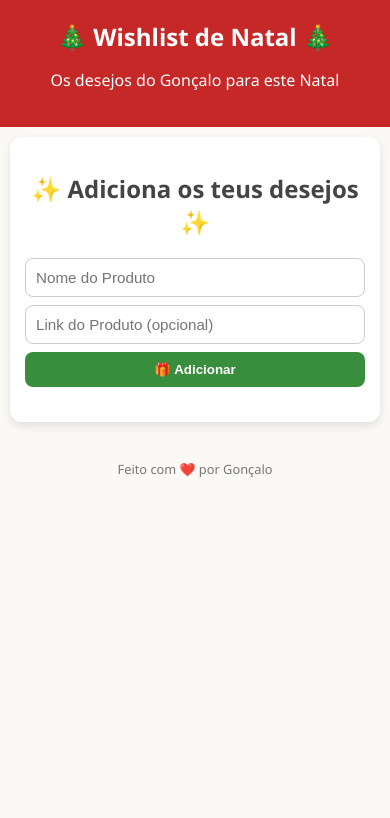
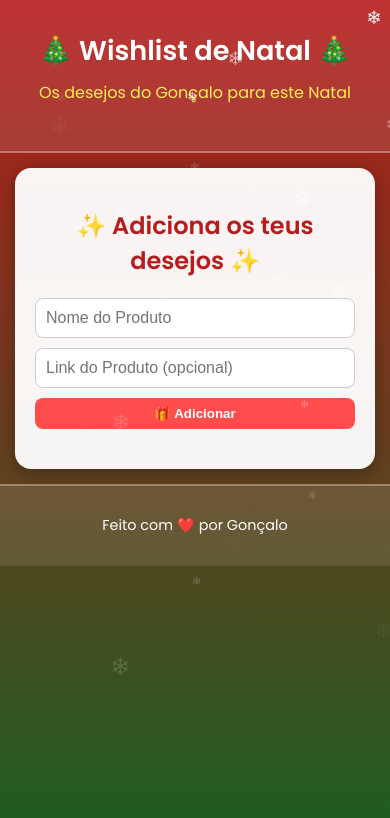
Before and after one commit to nataliog01/natal-whislist, a plain HTML site: page www/index.html in a window 390 px wide. Drawn offline with Linux system fonts and the light colour scheme.

Commit message:
Versao_2(c/animacao_neve)

```diff
--- a/www/index.html
+++ b/www/index.html
@@ -7,25 +7,26 @@
     <link rel="stylesheet" href="styles/style.css">
     <link href="https://fonts.googleapis.com/css2?family=Poppins:wght@400;600&display=swap" rel="stylesheet">
 </head>
-</head>
+
 
 <body>
+    <div id="snow-container"></div>
     <header>
         <h1> 🎄 Wishlist de Natal 🎄 </h1>
         <p>Os desejos do Gonçalo para este Natal</p>
     </header>
 
     <main>
-        <section id="Wishlist-section">
+        <section id="wishlist-section">
             <h2>✨ Adiciona os teus desejos ✨</h2>
 
-            <form id="Wishlist-form">
+            <form id="wishlist-form">
                 <input type="text" id="item-name" placeholder="Nome do Produto" required>
                 <input type="url" id="item_link" placeholder="Link do Produto (opcional)">
                 <button type="submit"> 🎁 Adicionar</button>
             </form>
 
-            <ul id="Wishlist"></ul>
+            <ul id="wishlist"></ul>
         </section>
     </main>
 
--- a/www/scripts/scripts.js
+++ b/www/scripts/scripts.js
@@ -16,6 +16,28 @@ form.addEventListener('submit', (e) => {
 
     wishlist.appendChild(li);
 
-    // Limpar inputs
-    form.reset();
 });
+
+// ❄️ Animação de neve
+function createSnowflake() {
+    const snowContainer = document.getElementById('snow-container');
+    const snowflake = document.createElement('div');
+    snowflake.classList.add('snowflake');
+    snowflake.textContent = '❄'; // Podes trocar por "✦" ou "•" para variar
+
+    // Posição e tamanho aleatórios
+    snowflake.style.left = Math.random() * 100 + 'vw';
+    snowflake.style.fontSize = (Math.random() * 15 + 10) + 'px';
+    snowflake.style.animationDuration = (Math.random() * 5 + 5) + 's';
+    snowflake.style.opacity = Math.random();
+
+    snowContainer.appendChild(snowflake);
+
+    // Remover floco após a queda
+    setTimeout(() => {
+        snowflake.remove();
+    }, 10000);
+}
+
+// Criar flocos a intervalos regulares
+setInterval(createSnowflake, 200);
--- a/www/styles/style.css
+++ b/www/styles/style.css
@@ -1,41 +1,64 @@
-/* === ESTILOS GERAIS === */
+/* === ESTILO DE NATAL === */
 body {
-    font-family: 'Segoe UI', Arial, sans-serif;
-    background-color: #faf9f6;
+    font-family: 'Poppins', sans-serif;
     margin: 0;
     padding: 0;
-    color: #333;
+    background: linear-gradient(to bottom, #b71c1c, #1b5e20);
+    color: #fff;
+    min-height: 100vh;
+    position: relative;
 }
 
+@keyframes snowMove {
+    from { background-position: 0 0; }
+    to { background-position: 100px 100px; }
+}
+
+/* === HEADER === */
 header {
-    background-color: #c62828;
-    color: white;
     text-align: center;
-    padding: 20px 10px;
+    background-color: rgba(255, 255, 255, 0.1);
+    padding: 30px 10px;
+    border-bottom: 2px solid rgba(255, 255, 255, 0.3);
+    z-index: 1;
+    position: relative;
 }
 
 h1 {
-    font-size: 1.8rem;
     margin: 0;
+    font-size: 2rem;
+    font-weight: 600;
+    color: #fff;
 }
 
+header p {
+    margin-top: 8px;
+    font-size: 1rem;
+    color: #ffee58;
+}
+
+/* === MAIN === */
 main {
     max-width: 600px;
-    margin: 20px auto;
-    padding: 20px;
-    background: white;
-    border-radius: 12px;
-    box-shadow: 0 4px 10px rgba(0,0,0,0.1);
+    margin: 30px auto;
+    padding: 25px;
+    background: rgba(255, 255, 255, 0.95);
+    border-radius: 16px;
+    box-shadow: 0 4px 15px rgba(0, 0, 0, 0.3);
+    color: #333;
+    z-index: 1;
+    position: relative;
 }
 
 h2 {
     text-align: center;
-    color: #444;
+    color: #b71c1c;
 }
 
 /* === FORMULÁRIO === */
 form {
     display: flex;
+    flex-wrap: wrap;
     gap: 10px;
     margin-bottom: 20px;
 }
@@ -49,61 +72,138 @@ input {
 }
 
 button {
-    background-color: #388e3c;
+    background-color: #2e7d32;
     color: white;
     border: none;
     border-radius: 8px;
     padding: 10px 15px;
     cursor: pointer;
     font-weight: bold;
+    transition: 0.3s;
 }
 
 button:hover {
-    background-color: #2e7d32;
+    background-color: #1b5e20;
+    transform: scale(1.05);
 }
 
-/* === LISTA DE ITENS === */
-#wishlist {
-    list-style: none;
-    padding: 0;
-    margin: 0;
+/* 🧧 Secção da wishlist */
+#wishlist-section {
+  text-align: center;
+  margin-top: 20px;
 }
 
-#wishlist li {
-    display: flex;
-    justify-content: space-between;
-    align-items: center;
-    padding: 10px;
-    border-bottom: 1px solid #ddd;
+/* A lista onde aparecem os produtos */
+#wishlist {
+  list-style: none; /* tira as bolinhas padrão */
+  margin-top: 20px;
+  padding: 0;
+  max-width: 400px;
+  margin-left: auto;
+  margin-right: auto;
 }
 
-#wishlist li a {
-    color: #1565c0;
-    text-decoration: none;
+/* Cada item da lista */
+#wishlist li {
+  background: rgba(255, 255, 255, 0.85);
+  border: 2px solid #d62828; /* vermelho natalício */
+  border-radius: 10px;
+  margin: 10px 0;
+  padding: 10px;
+  font-family: 'Poppins', sans-serif;
+  display: flex;
+  justify-content: space-between;
+  align-items: center;
+  gap: 10px;
+  transition: transform 0.2s ease, box-shadow 0.2s ease;
 }
 
-#wishlist li a:hover {
-    text-decoration: underline;
+/* Efeito hover */
+#wishlist li:hover {
+  transform: scale(1.03);
+  box-shadow: 0 4px 8px rgba(0,0,0,0.2);
 }
+
+/* Links */
+#wishlist a {
+  color: #15616d;
+  text-decoration: none;
+  font-weight: 600;
+}
+
+#wishlist a:hover {
+  text-decoration: underline;
+}
+
+/* Botão de adicionar */
+#wishlist-form button {
+  background-color: #ff4d4d;
+  border: none;
+  color: white;
+  font-weight: bold;
+  border-radius: 8px;
+  padding: 8px 16px;
+  cursor: pointer;
+  transition: background 0.2s ease;
+}
+
+#wishlist-form button:hover {
+  background-color: #d62828;
+}
+
+
+
+
+/* ❄️ Neve animada com JavaScript ❄️ */
+#snow-container {
+    position: fixed;
+    top: 0;
+    left: 0;
+    width: 100%;
+    height: 100%;
+    pointer-events: none;
+    overflow: hidden;
+    z-index: 5;
+}
+
+.snowflake {
+    position: absolute;
+    top: -10px;
+    color: white;
+    font-size: 1em;
+    user-select: none;
+    animation: fall linear forwards;
+    opacity: 0.8;
+}
+
+@keyframes fall {
+    to {
+        transform: translateY(100vh);
+        opacity: 0;
+    }
+}
+
+
 
 /* === FOOTER === */
 footer {
     text-align: center;
     padding: 15px;
     font-size: 0.9rem;
-    color: #777;
+    background-color: rgba(255, 255, 255, 0.1);
+    border-top: 2px solid rgba(255, 255, 255, 0.3);
+    color: #fff;
 }
 
-/* === MOBILE RESPONSIVO === */
+/* === MOBILE === */
 @media (max-width: 600px) {
     main {
-        margin: 10px;
-        padding: 15px;
+        margin: 15px;
+        padding: 20px;
     }
 
     form {
         flex-direction: column;
-        gap: 8px;
     }
 
     button {
@@ -111,14 +211,7 @@ footer {
     }
 
     h1 {
-        font-size: 1.5rem;
+        font-size: 1.7rem;
     }
 
-    input {
-        font-size: 0.95rem;
-    }
-
-    footer {
-        font-size: 0.8rem;
-    }
 }
```
